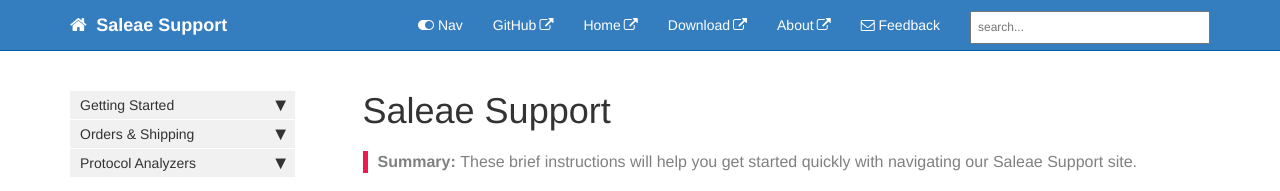
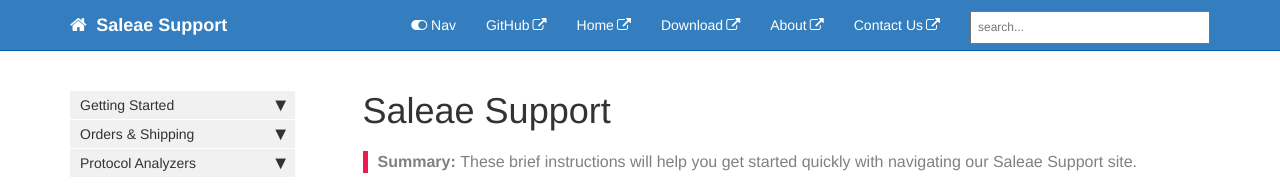
Before and after one commit to saleae/support, a Jekyll site: the page built from index.md, in a window 1280 px wide. Shown: the top 191 px of the page. Built offline with Jekyll 4.4.1, drawn with Linux system fonts in a browser that asks for light colours; nearby versions of some CDN libraries; comment, search, counter and statistics services are not loaded.

Commit message:
feedback

```diff
--- a/_config.yml
+++ b/_config.yml
@@ -37,16 +37,16 @@ exclude:
 
 feedback_subject_line: Saleae Support Feedback
 
-feedback_email:
+# feedback_email:
 # used as a contact email for the Feedback link in the top navigation bar
 
 # feedback_disable: true
 # if you uncomment the previous line, the Feedback link gets removed
 
-# feedback_text: "Need help?"
+feedback_text: "Contact Us"
 # if you uncomment the previous line, it changes the Feedback text
 
-# feedback_link: "http://helpy.io/"
+feedback_link: "https://contact.saleae.com/hc/en-us/requests/new"
 # if you uncomment the previous line, it changes where the feedback link points to
 
 highlighter: rouge
```
